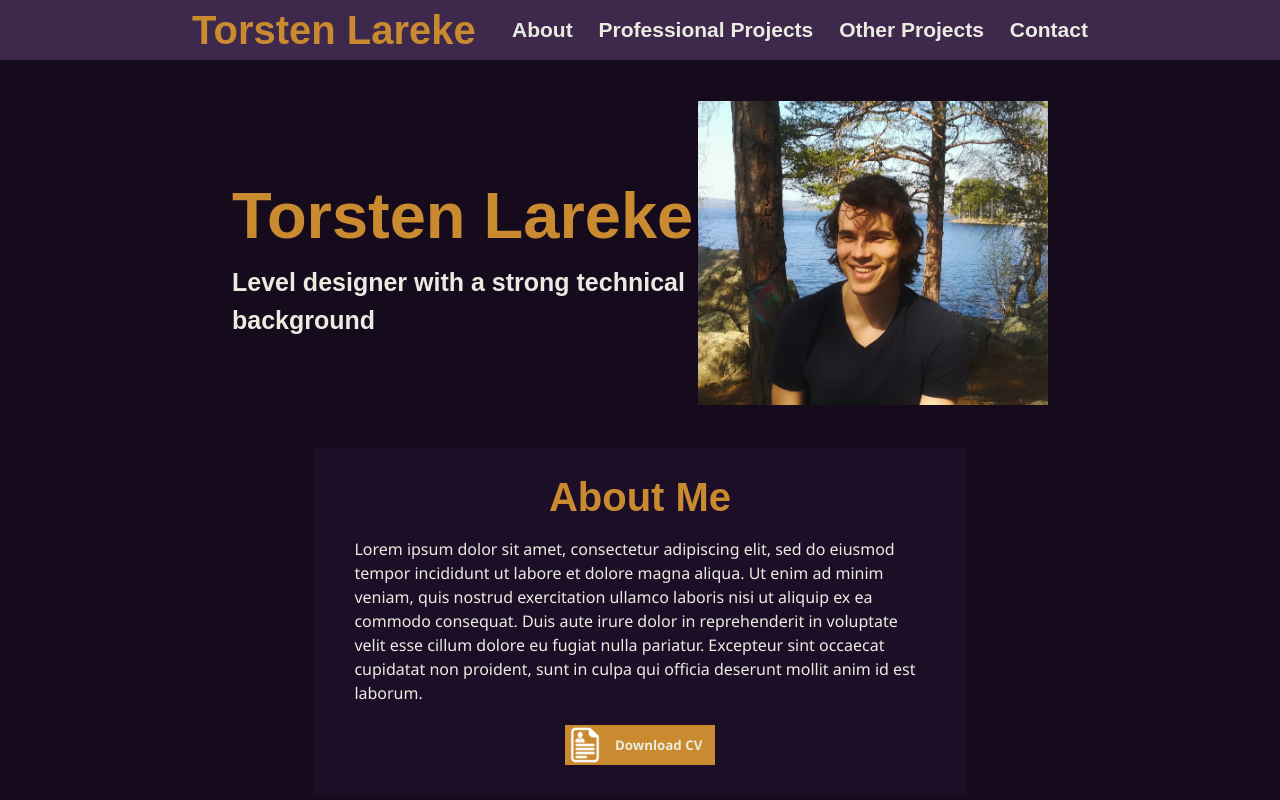
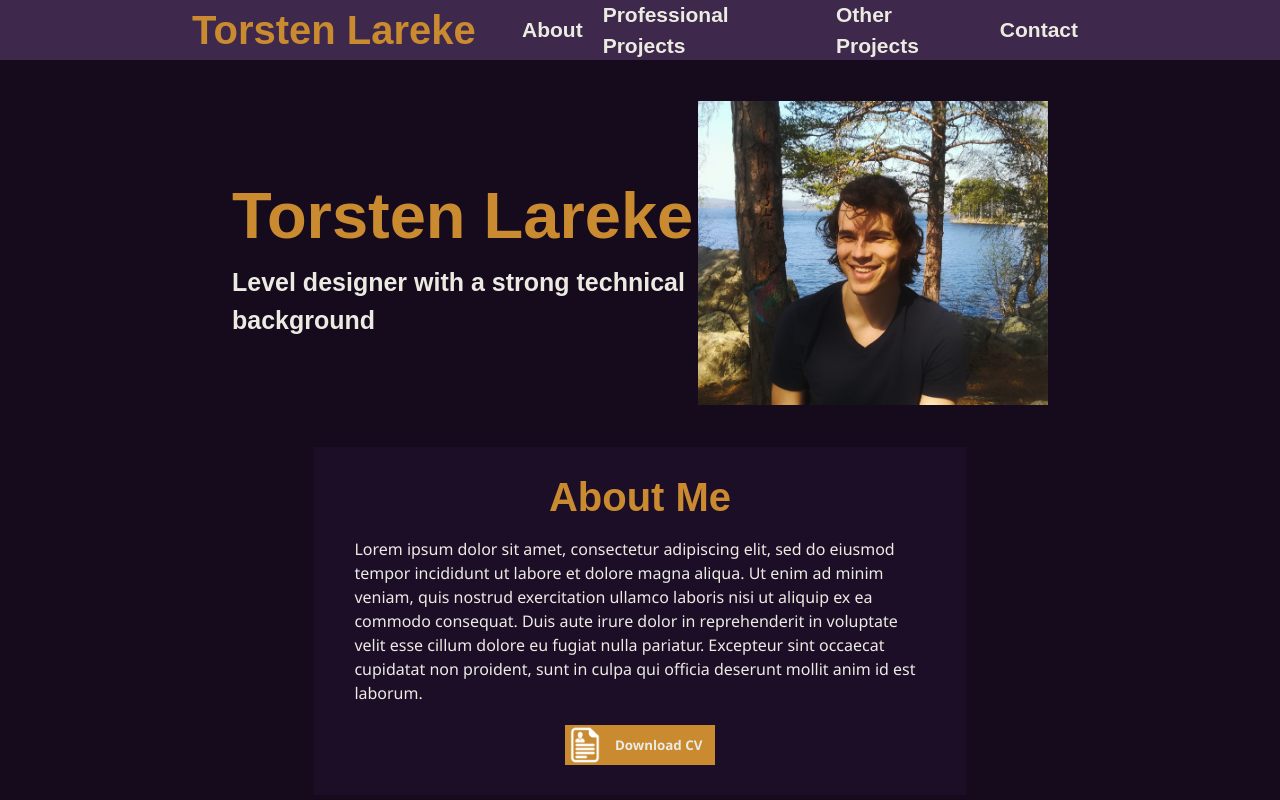
Before and after one commit to SirSalsa/game-portfolio, a React (Vite) app: page / in a window 1280 px wide. Shown: the top 800 px of the page. Built offline with nearby package versions, Linux system fonts and the light colour scheme.

Commit message:
Added hover effects to navbar

```diff
--- a/src/css/style_settings.scss
+++ b/src/css/style_settings.scss
@@ -9,6 +9,8 @@ $text_color: #EBEBE2;
 $header_color: #C98A30;
 
 $button_hover_color: #d19e57;
+$navbar_hover_color: #281b30;
+$navbar_text_hover_color: #e98e10;
 
 // Fonts
 $header_font: Arial, Helvetica, sans-serif;
--- a/src/modules/navbar/navbar.scss
+++ b/src/modules/navbar/navbar.scss
@@ -39,8 +39,16 @@
     min-height: 60px;
 }
 
-h2 {
+#right_container > h2 {
     display: flex;
     min-height: inherit;
     align-items: center;
+    padding-left: 10px;
+    padding-right: 10px;
 }
+
+#right_container > h2:hover {
+    color: $navbar_text_hover_color;
+    cursor: pointer;
+    background-color:$navbar_hover_color;
+}
```
